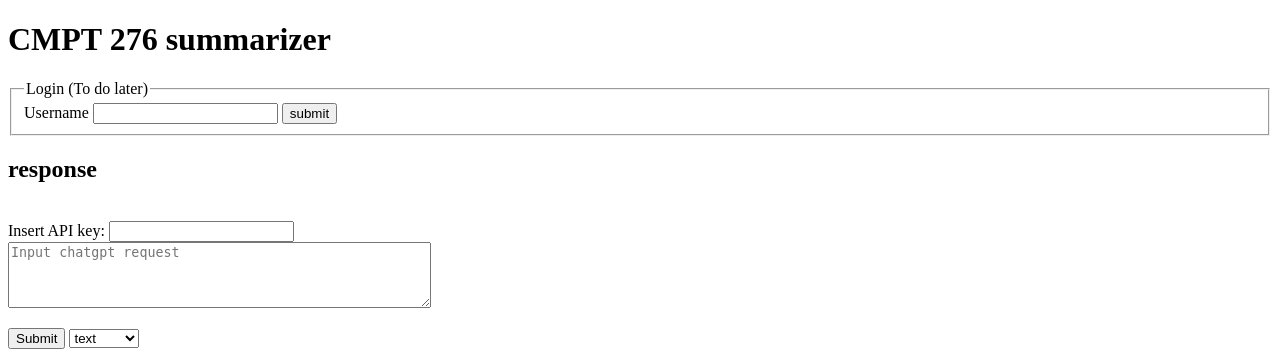
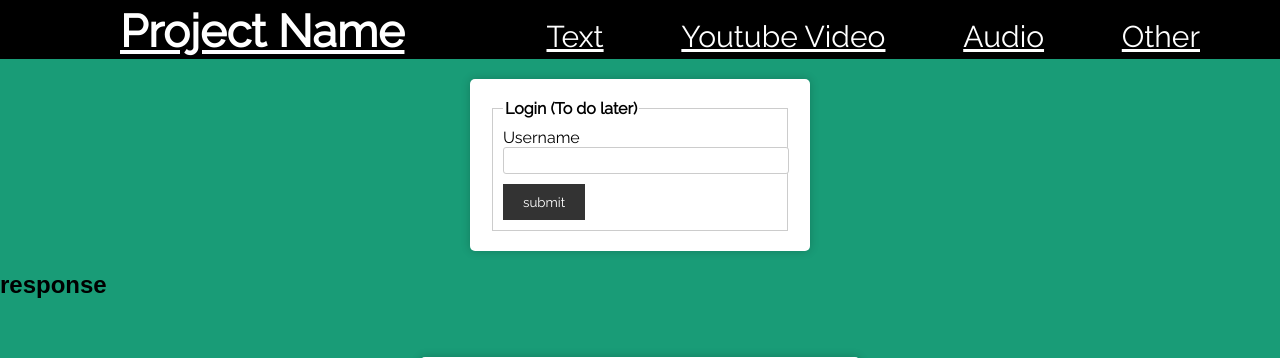
Before and after one commit to ethan-btst/cmpt276, a Flask app: template templates/chat.html in a window 1280 px wide. Shown: the top 358 px of the page. Run offline with Flask 3, Linux system fonts and the light colour scheme; the template is opened without the code that fills it, so the values that code supplies are empty.

Commit message:
chat.html

```diff
--- a/templates/chat.html
+++ b/templates/chat.html
@@ -4,9 +4,35 @@
     <meta charset="UTF-8">
     <meta name="viewport" content="width=device-width, initial-scale=1.0">
     <title>CMPT 276</title>
+
+
+
+    <link rel="stylesheet" href="style.css">
+
+
+
+    <link rel="preconnect" href="https://fonts.googleapis.com">
+    <link rel="preconnect" href="https://fonts.gstatic.com" crossorigin>
+    <link href="https://fonts.googleapis.com/css2?family=Raleway&display=swap"
+     rel="stylesheet">
+
+
+
 </head>
 <body>
-    <h1>CMPT 276 summarizer</h1>
+
+    <nav class="NBar">
+        <div class="NBarDiv">
+            <div class="TxTOnBar"><a href="#">Project Name</a> </div>
+            <u1>
+                <li><a href="#">Text</a></li>
+                <li><a href="#">Youtube Video</a></li>
+                <li><a href="#">Audio</a></li>
+                <li><a href="#">Other</a></li>
+            </u1>
+        </div>
+    </nav>
+
 
     <!-- Login stuff -->
     <!-- Sessions should hold user api keys
@@ -34,7 +60,6 @@
             <select name="type">
                 <option value="text">text</option>
                 <option value="youtube">youtube</option>
-                <option value="article">article</option>
             </select>
         </p>
     </form>
```
